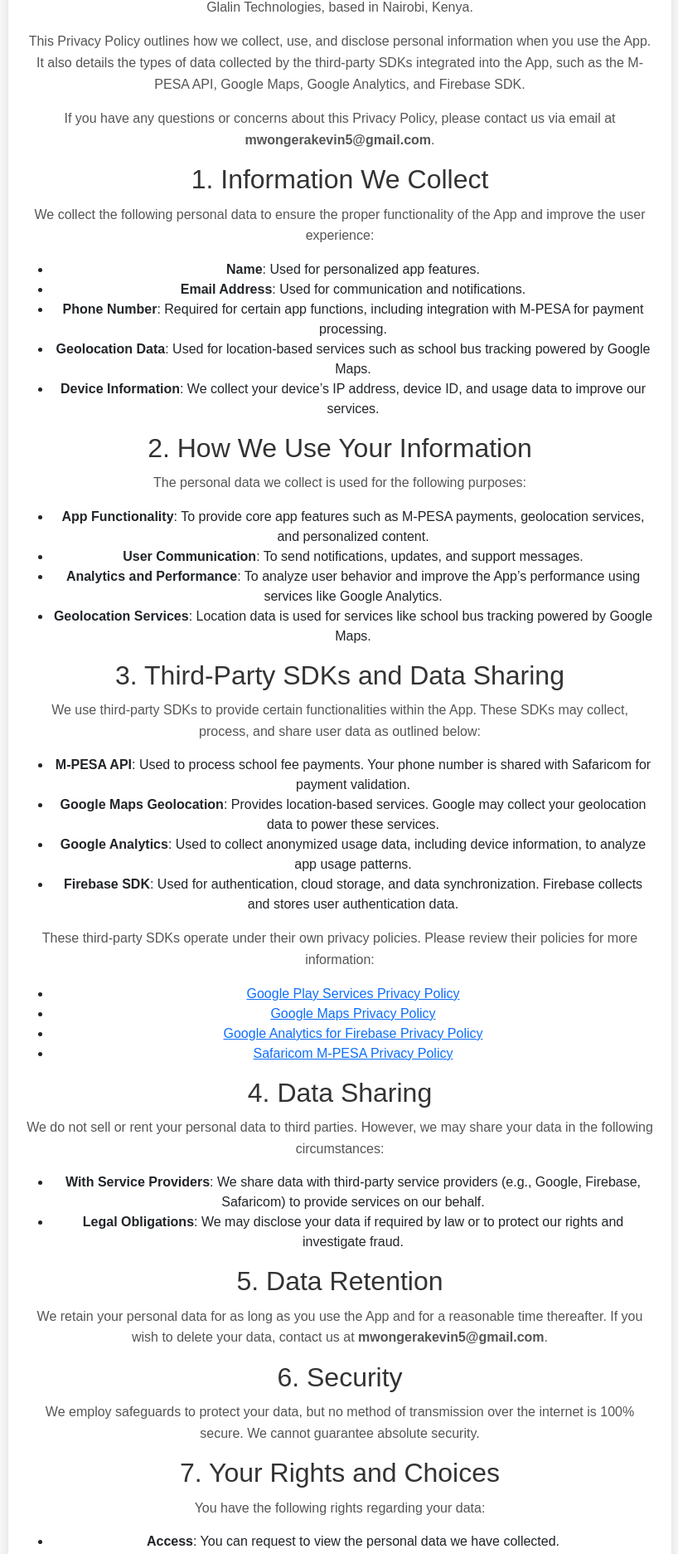
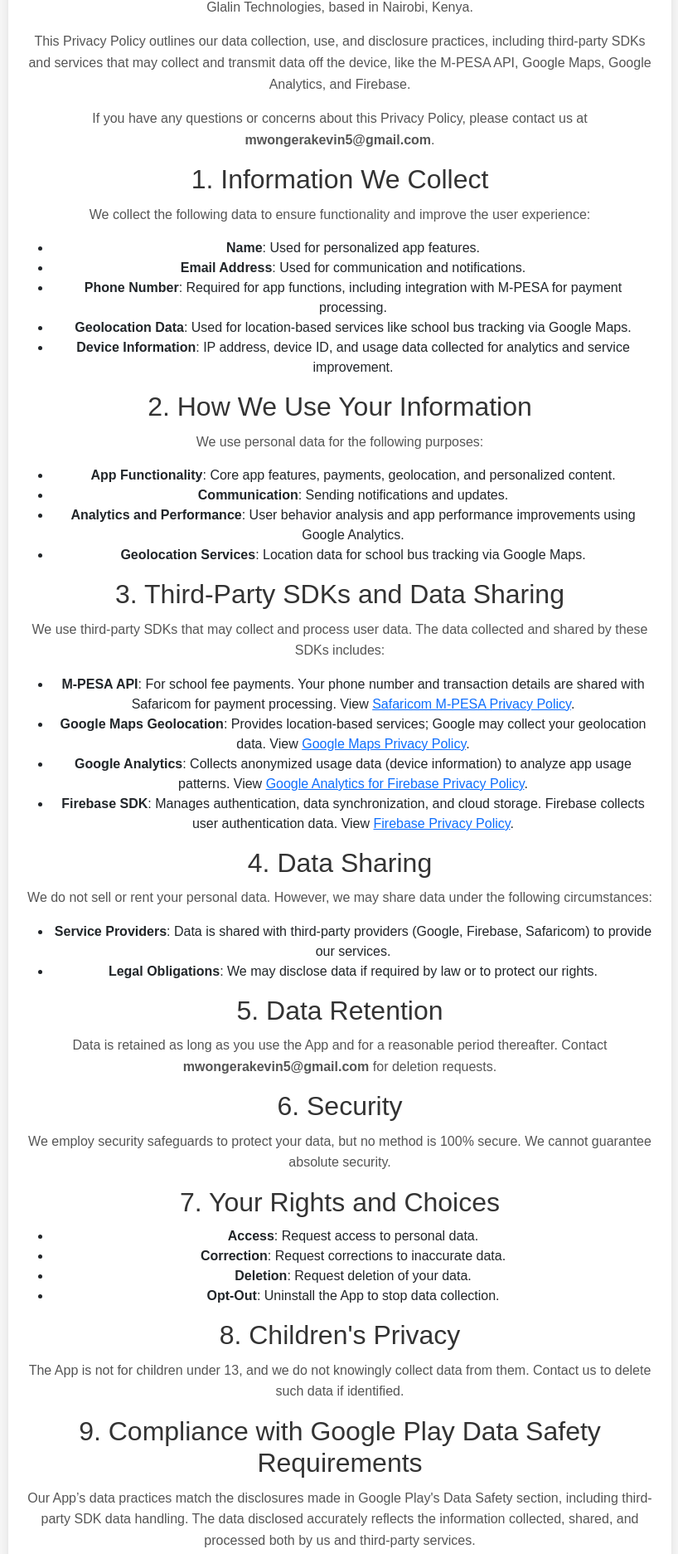
Before and after one commit to kevinmwg/Roadwayriders, a React (Create React App) app: page /privacypolicy in a window 1280 px wide. Shown: the part 235-2108 px from the top of the page at 83% size, without its empty margins (230-1048 px from the left). Built offline with nearby package versions, Linux system fonts and the light colour scheme.

Commit message:
Key Updates Section 3: Expanded to detail each SDK and link to privacy policies. Section 9: Added to affirm compliance with Google Play's Data Safety requirements.

```diff
--- a/src/components/privacypolicy/privacypolicy.js
+++ b/src/components/privacypolicy/privacypolicy.js
@@ -1,105 +1,80 @@
 import React from 'react';
-import './privacypolicy.css'; // Import your CSS file
-
+import './privacypolicy.css';
 
 const PrivacyPolicy = () => {
   return (
     <div>
       <div className="privacy-policy-container">
         <h1>Privacy Policy</h1>
-        <p><strong>Effective Date:21st October 2024</strong></p>
+        <p><strong>Effective Date: 25th October 2024</strong></p>
         <p>
-          Glalin Technologies (“we,” “our,” “us”) respects your privacy and is committed to protecting your personal data.
-          This Privacy Policy applies to the MCK Komarock Academy mobile application (“App”), developed by Glalin Technologies, based in Nairobi, Kenya.
+          Glalin Technologies (“we,” “our,” “us”) respects your privacy and is committed to protecting your personal data. This Privacy Policy applies to the MCK Komarock Academy mobile application (“App”), developed by Glalin Technologies, based in Nairobi, Kenya.
         </p>
         <p>
-          This Privacy Policy outlines how we collect, use, and disclose personal information when you use the App.
-          It also details the types of data collected by the third-party SDKs integrated into the App, such as the M-PESA API,
-          Google Maps, Google Analytics, and Firebase SDK.
+          This Privacy Policy outlines our data collection, use, and disclosure practices, including third-party SDKs and services that may collect and transmit data off the device, like the M-PESA API, Google Maps, Google Analytics, and Firebase.
         </p>
-        <p>If you have any questions or concerns about this Privacy Policy, please contact us via email at <strong>mwongerakevin5@gmail.com</strong>.</p>
+        <p>If you have any questions or concerns about this Privacy Policy, please contact us at <strong>mwongerakevin5@gmail.com</strong>.</p>
 
         <h2>1. Information We Collect</h2>
-        <p>
-          We collect the following personal data to ensure the proper functionality of the App and improve the user experience:
-        </p>
+        <p>We collect the following data to ensure functionality and improve the user experience:</p>
         <ul>
           <li><strong>Name</strong>: Used for personalized app features.</li>
           <li><strong>Email Address</strong>: Used for communication and notifications.</li>
-          <li><strong>Phone Number</strong>: Required for certain app functions, including integration with M-PESA for payment processing.</li>
-          <li><strong>Geolocation Data</strong>: Used for location-based services such as school bus tracking powered by Google Maps.</li>
-          <li><strong>Device Information</strong>: We collect your device’s IP address, device ID, and usage data to improve our services.</li>
+          <li><strong>Phone Number</strong>: Required for app functions, including integration with M-PESA for payment processing.</li>
+          <li><strong>Geolocation Data</strong>: Used for location-based services like school bus tracking via Google Maps.</li>
+          <li><strong>Device Information</strong>: IP address, device ID, and usage data collected for analytics and service improvement.</li>
         </ul>
 
         <h2>2. How We Use Your Information</h2>
-        <p>
-          The personal data we collect is used for the following purposes:
-        </p>
+        <p>We use personal data for the following purposes:</p>
         <ul>
-          <li><strong>App Functionality</strong>: To provide core app features such as M-PESA payments, geolocation services, and personalized content.</li>
-          <li><strong>User Communication</strong>: To send notifications, updates, and support messages.</li>
-          <li><strong>Analytics and Performance</strong>: To analyze user behavior and improve the App’s performance using services like Google Analytics.</li>
-          <li><strong>Geolocation Services</strong>: Location data is used for services like school bus tracking powered by Google Maps.</li>
+          <li><strong>App Functionality</strong>: Core app features, payments, geolocation, and personalized content.</li>
+          <li><strong>Communication</strong>: Sending notifications and updates.</li>
+          <li><strong>Analytics and Performance</strong>: User behavior analysis and app performance improvements using Google Analytics.</li>
+          <li><strong>Geolocation Services</strong>: Location data for school bus tracking via Google Maps.</li>
         </ul>
 
         <h2>3. Third-Party SDKs and Data Sharing</h2>
-        <p>We use third-party SDKs to provide certain functionalities within the App. These SDKs may collect, process, and share user data as outlined below:</p>
+        <p>We use third-party SDKs that may collect and process user data. The data collected and shared by these SDKs includes:</p>
         <ul>
-          <li><strong>M-PESA API</strong>: Used to process school fee payments. Your phone number is shared with Safaricom for payment validation.</li>
-          <li><strong>Google Maps Geolocation</strong>: Provides location-based services. Google may collect your geolocation data to power these services.</li>
-          <li><strong>Google Analytics</strong>: Used to collect anonymized usage data, including device information, to analyze app usage patterns.</li>
-          <li><strong>Firebase SDK</strong>: Used for authentication, cloud storage, and data synchronization. Firebase collects and stores user authentication data.</li>
-        </ul>
-        <p>These third-party SDKs operate under their own privacy policies. Please review their policies for more information:</p>
-        <ul>
-          <li><a href="https://policies.google.com/privacy">Google Play Services Privacy Policy</a></li>
-          <li><a href="https://policies.google.com/privacy">Google Maps Privacy Policy</a></li>
-          <li><a href="https://firebase.google.com/support/privacy">Google Analytics for Firebase Privacy Policy</a></li>
-          <li><a href="https://www.safaricom.co.ke/privacy-statement">Safaricom M-PESA Privacy Policy</a></li>
+          <li><strong>M-PESA API</strong>: For school fee payments. Your phone number and transaction details are shared with Safaricom for payment processing. View <a href="https://www.safaricom.co.ke/privacy-statement">Safaricom M-PESA Privacy Policy</a>.</li>
+          <li><strong>Google Maps Geolocation</strong>: Provides location-based services; Google may collect your geolocation data. View <a href="https://policies.google.com/privacy">Google Maps Privacy Policy</a>.</li>
+          <li><strong>Google Analytics</strong>: Collects anonymized usage data (device information) to analyze app usage patterns. View <a href="https://firebase.google.com/support/privacy">Google Analytics for Firebase Privacy Policy</a>.</li>
+          <li><strong>Firebase SDK</strong>: Manages authentication, data synchronization, and cloud storage. Firebase collects user authentication data. View <a href="https://firebase.google.com/support/privacy">Firebase Privacy Policy</a>.</li>
         </ul>
 
         <h2>4. Data Sharing</h2>
-        <p>
-          We do not sell or rent your personal data to third parties. However, we may share your data in the following circumstances:
-        </p>
+        <p>We do not sell or rent your personal data. However, we may share data under the following circumstances:</p>
         <ul>
-          <li><strong>With Service Providers</strong>: We share data with third-party service providers (e.g., Google, Firebase, Safaricom) to provide services on our behalf.</li>
-          <li><strong>Legal Obligations</strong>: We may disclose your data if required by law or to protect our rights and investigate fraud.</li>
+          <li><strong>Service Providers</strong>: Data is shared with third-party providers (Google, Firebase, Safaricom) to provide our services.</li>
+          <li><strong>Legal Obligations</strong>: We may disclose data if required by law or to protect our rights.</li>
         </ul>
 
         <h2>5. Data Retention</h2>
-        <p>
-          We retain your personal data for as long as you use the App and for a reasonable time thereafter. If you wish to delete your data, contact us at <strong>mwongerakevin5@gmail.com</strong>.
-        </p>
+        <p>Data is retained as long as you use the App and for a reasonable period thereafter. Contact <strong>mwongerakevin5@gmail.com</strong> for deletion requests.</p>
 
         <h2>6. Security</h2>
-        <p>
-          We employ safeguards to protect your data, but no method of transmission over the internet is 100% secure. We cannot guarantee absolute security.
-        </p>
+        <p>We employ security safeguards to protect your data, but no method is 100% secure. We cannot guarantee absolute security.</p>
 
         <h2>7. Your Rights and Choices</h2>
-        <p>
-          You have the following rights regarding your data:
-        </p>
         <ul>
-          <li><strong>Access</strong>: You can request to view the personal data we have collected.</li>
-          <li><strong>Correction</strong>: You may request corrections to any inaccurate data.</li>
-          <li><strong>Deletion</strong>: You can request deletion of your personal data.</li>
-          <li><strong>Opt-Out</strong>: You can stop all data collection by uninstalling the App from your device.</li>
+          <li><strong>Access</strong>: Request access to personal data.</li>
+          <li><strong>Correction</strong>: Request corrections to inaccurate data.</li>
+          <li><strong>Deletion</strong>: Request deletion of your data.</li>
+          <li><strong>Opt-Out</strong>: Uninstall the App to stop data collection.</li>
         </ul>
 
         <h2>8. Children's Privacy</h2>
-        <p>
-          The App is not intended for children under 13, and we do not knowingly collect personal information from them. If you are aware of such data collection, please contact us to remove it.
-        </p>
+        <p>The App is not for children under 13, and we do not knowingly collect data from them. Contact us to delete such data if identified.</p>
 
-        <h2>9. Changes to This Privacy Policy</h2>
-        <p>
-          We may update this Privacy Policy periodically. Any changes will be posted here, and your continued use of the App indicates your acceptance of the revised policy.
-        </p>
+        <h2>9. Compliance with Google Play Data Safety Requirements</h2>
+        <p>Our App’s data practices match the disclosures made in Google Play's Data Safety section, including third-party SDK data handling. The data disclosed accurately reflects the information collected, shared, and processed both by us and third-party services.</p>
 
-        <h2>10. Contact Us</h2>
-        <p>If you have any questions about this Privacy Policy, please contact us at:</p>
+        <h2>10. Changes to This Privacy Policy</h2>
+        <p>We may update this Privacy Policy periodically. Continued use of the App indicates acceptance of any changes.</p>
+
+        <h2>11. Contact Us</h2>
+        <p>If you have questions about this Privacy Policy, please contact us at:</p>
         <p><strong>Glalin Technologies</strong></p>
         <p>By Glalin Technologies</p>
         <p>Nairobi, Kenya</p>
```
